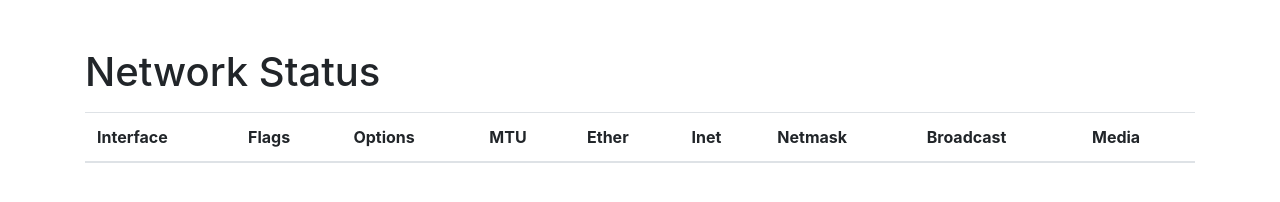
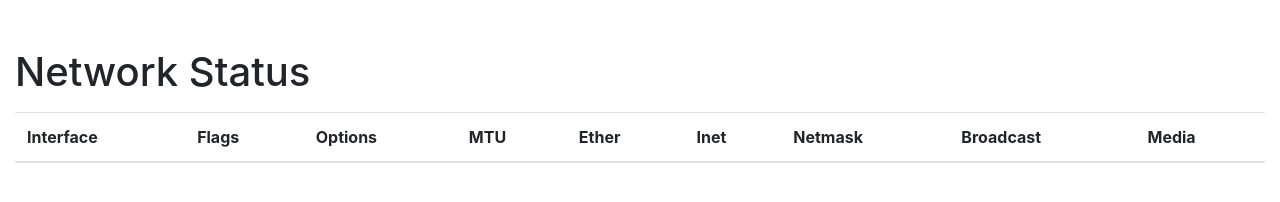
Before and after one commit to theseventhwave/network-monitor, a website: page index.html in a window 1280 px wide. Drawn offline with nearby package versions, Linux system fonts and the light colour scheme; no server answers.

Commit message:
Fixed issue with table sticking to right side of browser.

```diff
--- a/index.html
+++ b/index.html
@@ -8,7 +8,7 @@
     <script src="script.js"></script>
 </head>
 <body>
-<div class="container mt-5">
+<div class="container-fluid mt-5">
     <h1 class="mb-3">Network Status</h1>
     <table class="table table-striped">
         <thead>
```
